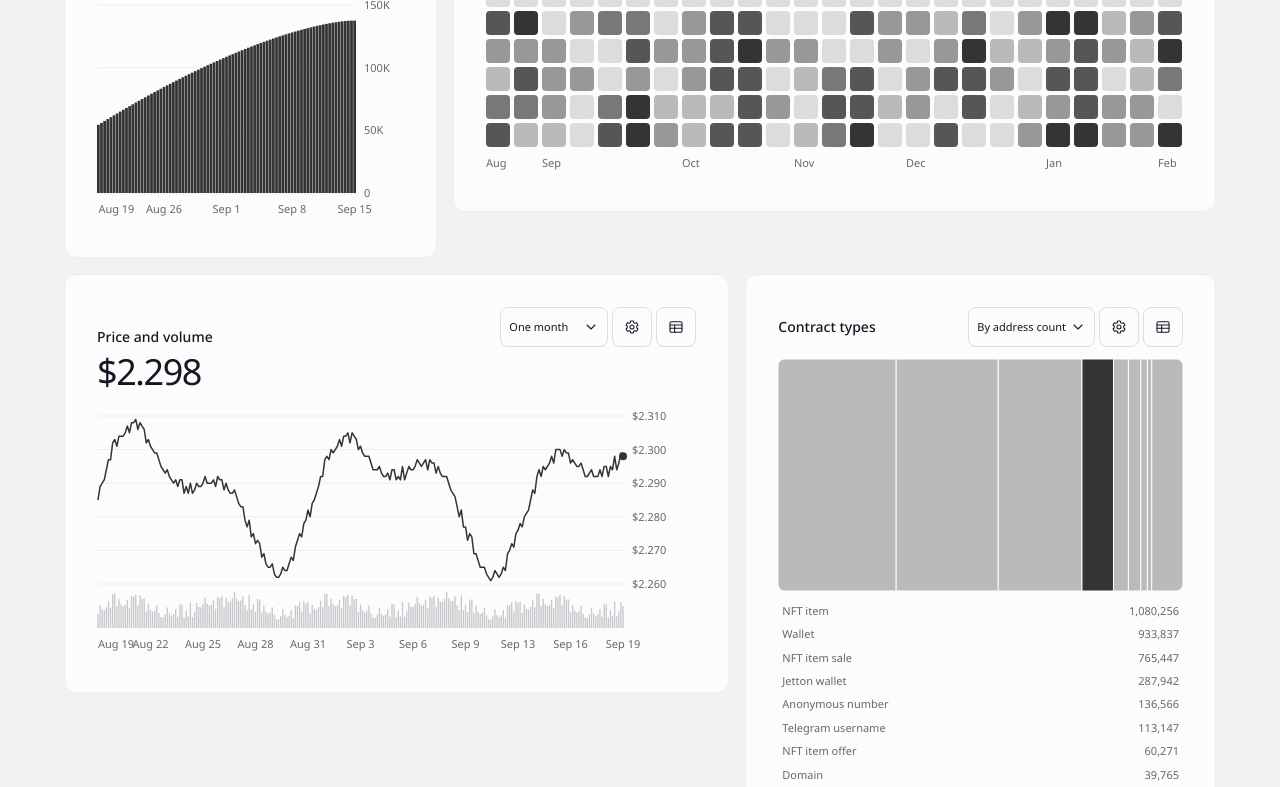
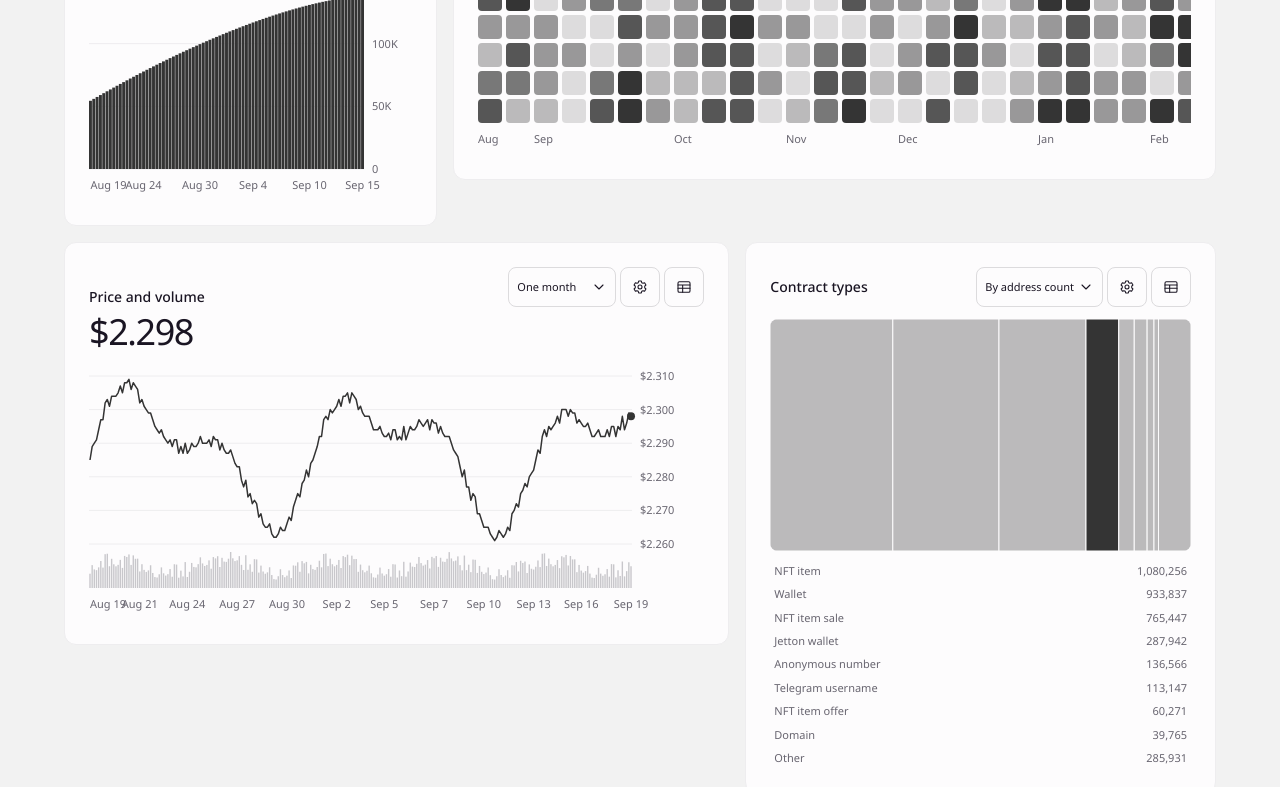
Before and after one commit to sgrenzh/viz-charts, a website built with Vite: page index.html in a window 1280 px wide. Shown: the part 611-1398 px from the top of the page. Built offline with nearby package versions, Linux system fonts and the light colour scheme.

Commit message:
Restore uniform 24 px chart padding

```diff
--- a/src/charts.css
+++ b/src/charts.css
@@ -7,7 +7,7 @@
   --viz-font: "Noto Sans", system-ui, sans-serif;
   position: relative;
   min-width: 0;
-  padding: 32px;
+  padding: 24px;
   border: 1px solid var(--viz-grid);
   border-radius: 12px;
   background: var(--viz-surface);
```
